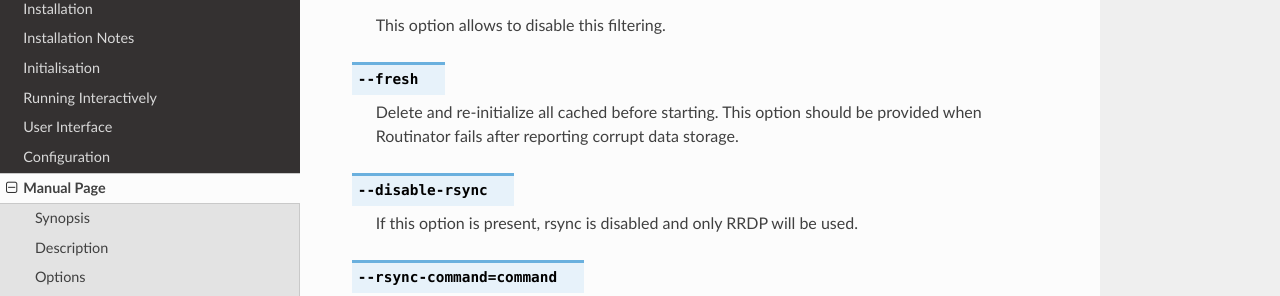
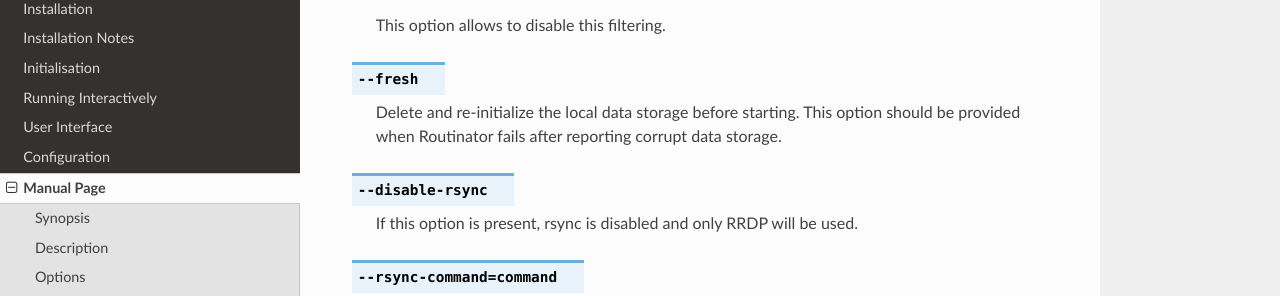
Before and after one commit to NLnetLabs/routinator, a Sphinx documentation site: the page built from source/manual-page.rst, in a window 1280 px wide and 900 px high, scrolled down 3417 px. Shown: the part 155-451 px from the top of the window. Built offline with Sphinx 7.4.7 and the Read the Docs theme 2.0.0, drawn with Linux system fonts in a browser that asks for light colours; pages that are not in the unit, such as notebooks, are missing from menus; some of the changed text lies outside the part shown.

Commit message:
Fix `--fresh` description

```diff
--- a/source/manual-page.rst
+++ b/source/manual-page.rst
@@ -235,8 +235,9 @@ The available options are:
 
 .. option:: --fresh
 
-      Delete and re-initialize all cached before starting. This option should be
-      provided when Routinator fails after reporting corrupt data storage.
+      Delete and re-initialize the local data storage before starting. This
+      option should be provided when Routinator fails after reporting corrupt
+      data storage.
 
 .. option:: --disable-rsync
 
@@ -909,7 +910,7 @@ allow-dubious-hosts
       of dubious host names in rsync and HTTPS URIs from RPKI data.
 
 fresh
-      Delete and re-initialize all local data storage before starting. This
+      Delete and re-initialize the local data storage before starting. This
       option should be provided when Routinator fails after reporting corrupt
       data storage.
 
```
